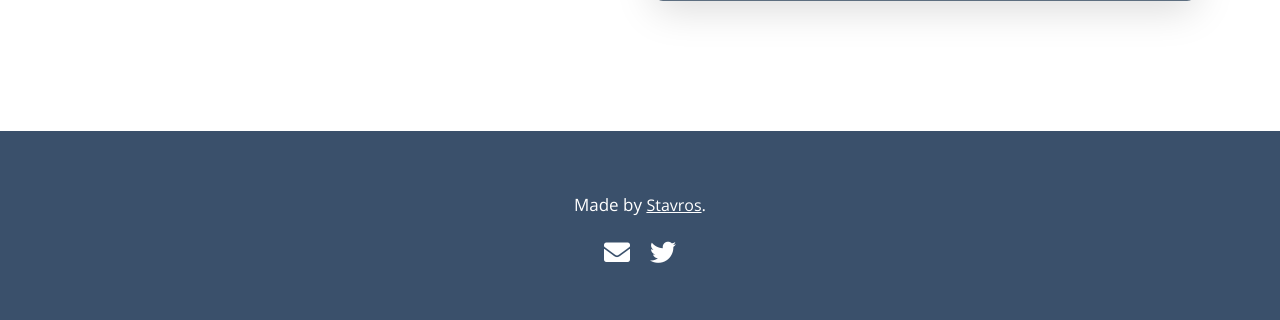
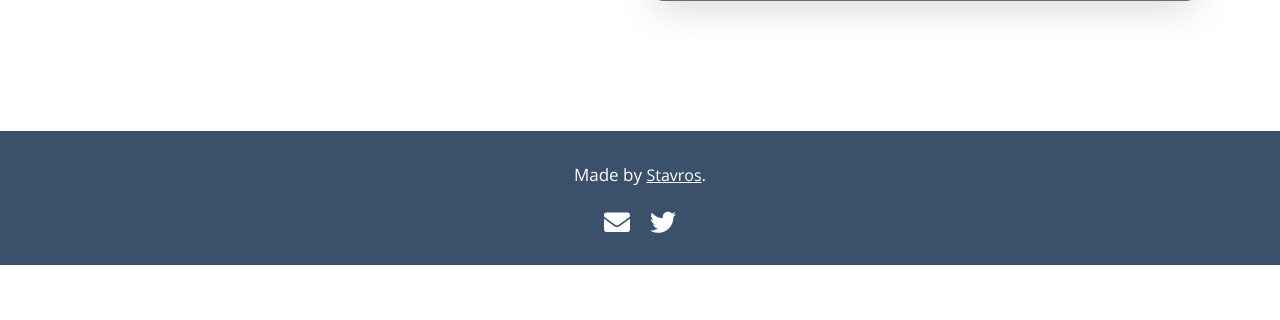
Before and after one commit to skorokithakis/imgz, a Django app: page / in a window 1280 px wide. Shown: the part 2343-2663 px from the top of the page. After the commit the page ends 2608 px from the top, so only its background shows below. Run offline with Django 3.2, Linux system fonts and the light colour scheme; parts of the project's set-up code (start-up, migrations or seed data) failed here and were passed over; some libraries are stand-ins or nearby versions.

Commit message:
Update CSS

```diff
--- a/static/css/style.css
+++ b/static/css/style.css
@@ -2,6 +2,7 @@
   --color-1: #3a506b;
   --color-2: #eca72c;
   --color-3: var(--color-1);
+  --color-4: var(--color-1); /* Footer */
   --logo-color: var(--color-2);
   --color-p: #5d5e60;
 }
@@ -535,8 +536,8 @@ iframe {
 	overflow: hidden;
     display: block;
     margin-top: 30px;
-    padding: 60px 0 55px 0;
-    background-color: var(--color-1);
+    padding: 30px 0;
+    background-color: var(--color-4);
 }
 
 .footer p {
```
